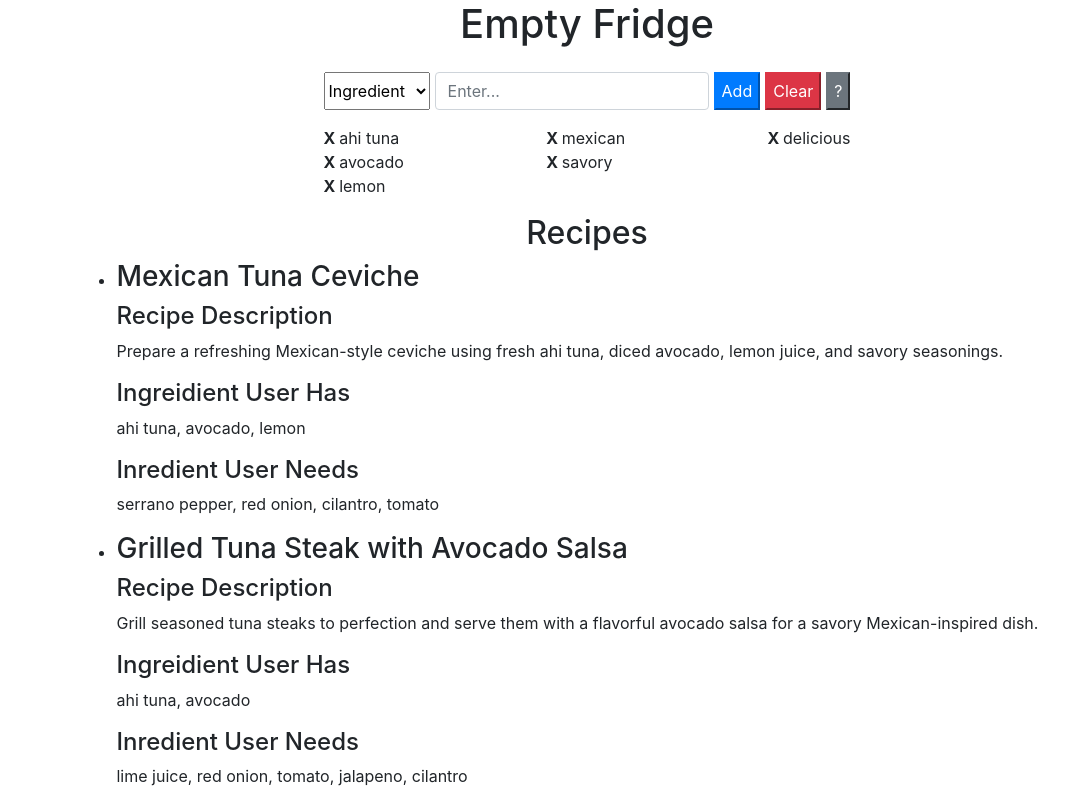
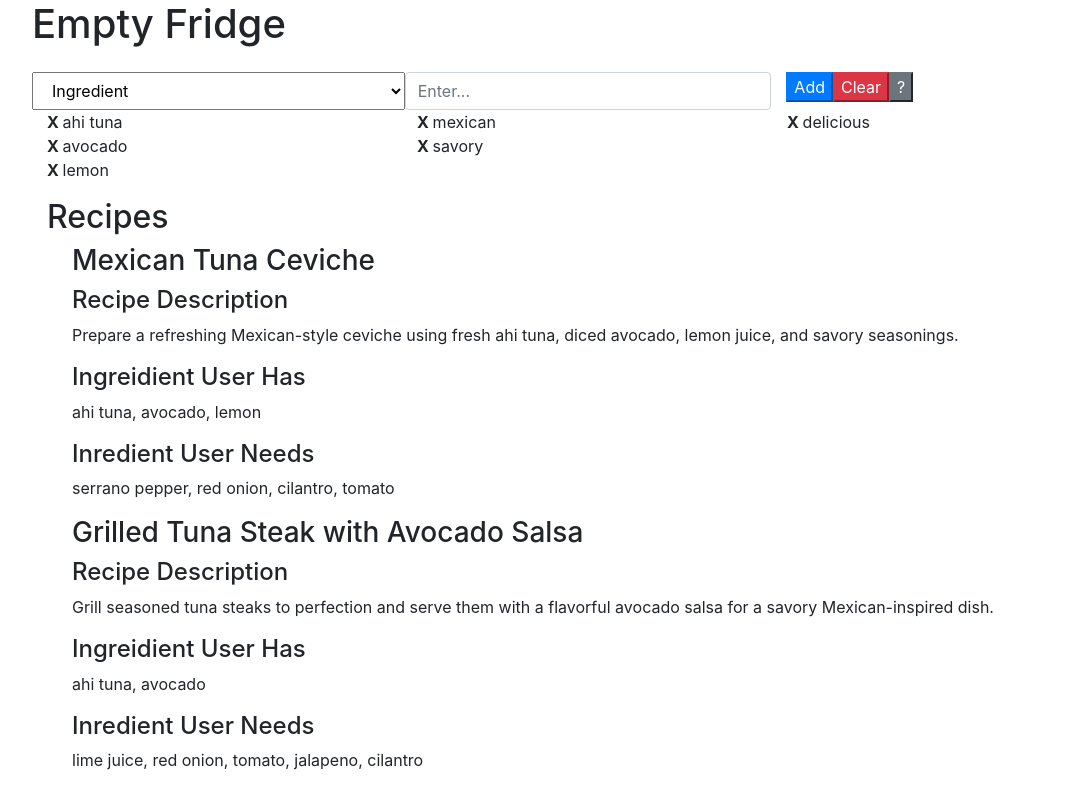
Before and after one commit to michaeloconnelliii/empty-fridge, a React (Create React App) app in the folder empty-my-fridge/: page / in a window 1280 px wide. Shown: the top 791 px of the page, without its empty margins (53-1121 px from the left). Built offline with nearby package versions, Linux system fonts and the light colour scheme.

Commit message:
Restyled to use the Boostrap Grid system.

```diff
--- a/empty-my-fridge/src/App.css
+++ b/empty-my-fridge/src/App.css
@@ -1,7 +1,3 @@
-.searchbar-form {
-  gap: 5px;
-}
-
 .user-list {
   list-style: none;
 }
@@ -11,7 +7,3 @@
   font-weight: bold;
   cursor: pointer;
 }
-
-.user-list li:hover:before {
-  color: red;
-}
--- a/empty-my-fridge/src/App.js
+++ b/empty-my-fridge/src/App.js
@@ -5,7 +5,7 @@ function RecipeListElement({ recipe }) {
   const additionalIngredients = recipe.additional_ingredients_needed.join(", ");
 
   return (
-    <li>
+    <li className='row'>
       <div>
         <h3>{ recipe.title }</h3>
         <h4>Recipe Description</h4>
@@ -31,16 +31,16 @@ function RecipeList({ recipes }) {
   );
 
   return (
-    <>
+    <div className='container'>
       <h2>Recipes</h2>
-      <ul>{ RecipeListElements }</ul>
-    </>
+      <ul className='conatiner'>{ RecipeListElements }</ul>
+    </div>
   );
 }
 
 function UserList({ userInputList }) {
   return (
-    <ul className="list-unstyled user-list">
+    <ul className="col list-unstyled user-list">
         {userInputList.map((userInputListElement) => {
           return <li key={userInputListElement}>{userInputListElement}</li>
         })}
@@ -50,7 +50,7 @@ function UserList({ userInputList }) {
 
 function UserLists({ userInput }) {
   return (
-    <div className="d-flex justify-content-between">
+    <div className='row'>
       <UserList userInputList={ userInput.ingredients } />
       <UserList userInputList={ userInput.food_preferences } />
       <UserList userInputList={ userInput.rank_by } />
@@ -60,23 +60,25 @@ function UserLists({ userInput }) {
 
 function SearchBar() {
   return (
-    <form className="d-flex mb-3 searchbar-form">
-      <select className="form-select">
+    <form className="row">
+      <select className="col form-select">
         <option value="Ingredient">Ingredient</option>
         <option value="Preference">Preference</option>
         <option value="Rank">Rank By</option>
       </select>
-      <input type="text" className="form-control" placeholder="Enter..." />
-      <button className="btn-primary">Add</button>
-      <button className="btn-danger">Clear</button>
-      <button className="btn-secondary" title="Help">?</button>
+      <input type="text" className="col form-control" placeholder="Enter..." />
+      <div className='col'>
+        <button className="btn-primary">Add</button>
+        <button className="btn-danger">Clear</button>
+        <button className="btn-secondary" title="Help">?</button>
+      </div>
     </form>
   );
 }
 
 function FilterableUserPreferenceTable({userInput}) {
   return (
-    <div>
+    <div className='container'>
       <SearchBar />
       <UserLists userInput={userInput} />
     </div>
@@ -85,8 +87,8 @@ function FilterableUserPreferenceTable({userInput}) {
 
 function FilterableRecipeTable({recipes, data}) {
   return (
-    <div className="d-flex flex-column justify-content-center align-items-center">
-      <h1 className="mb-4">Empty Fridge</h1>
+    <div className='container'>
+      <h1 className='mb-4'>Empty Fridge</h1>
       <FilterableUserPreferenceTable userInput={data} />
       <RecipeList recipes={recipes} />
     </div>
```
